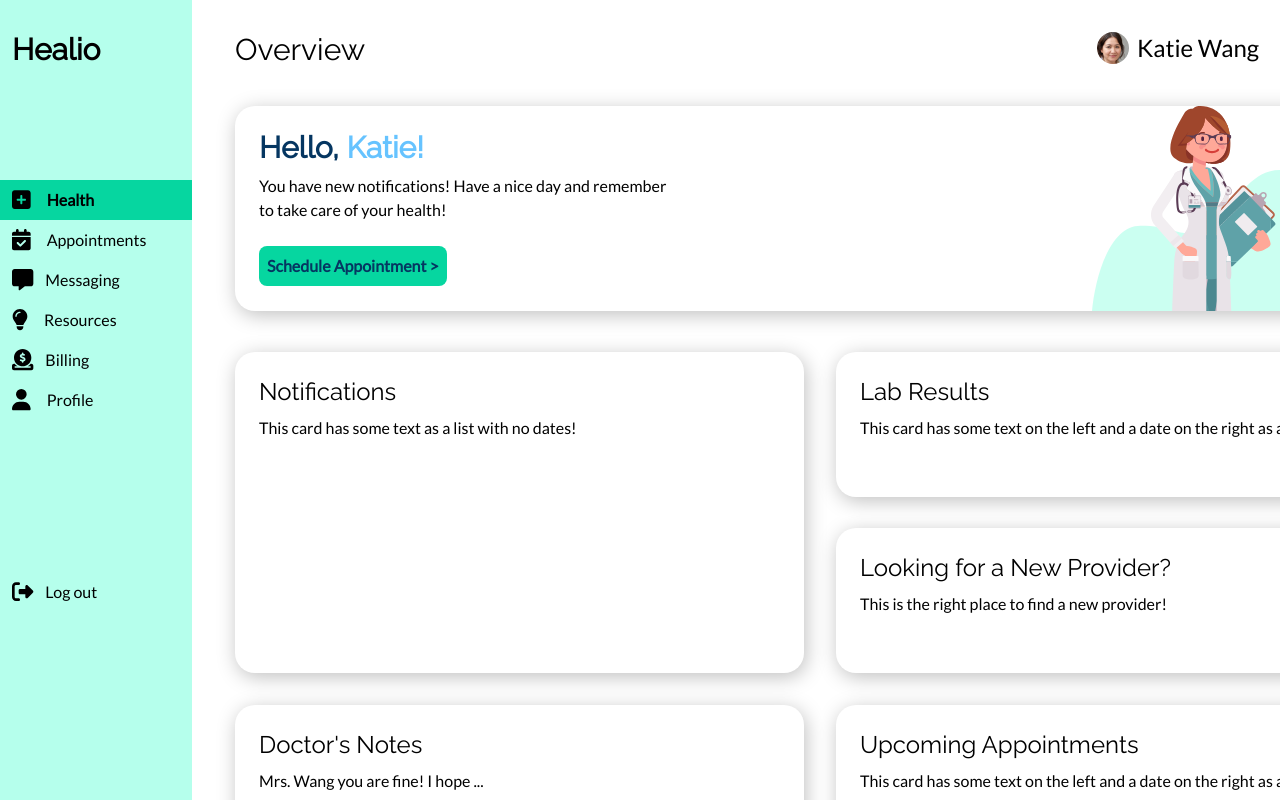
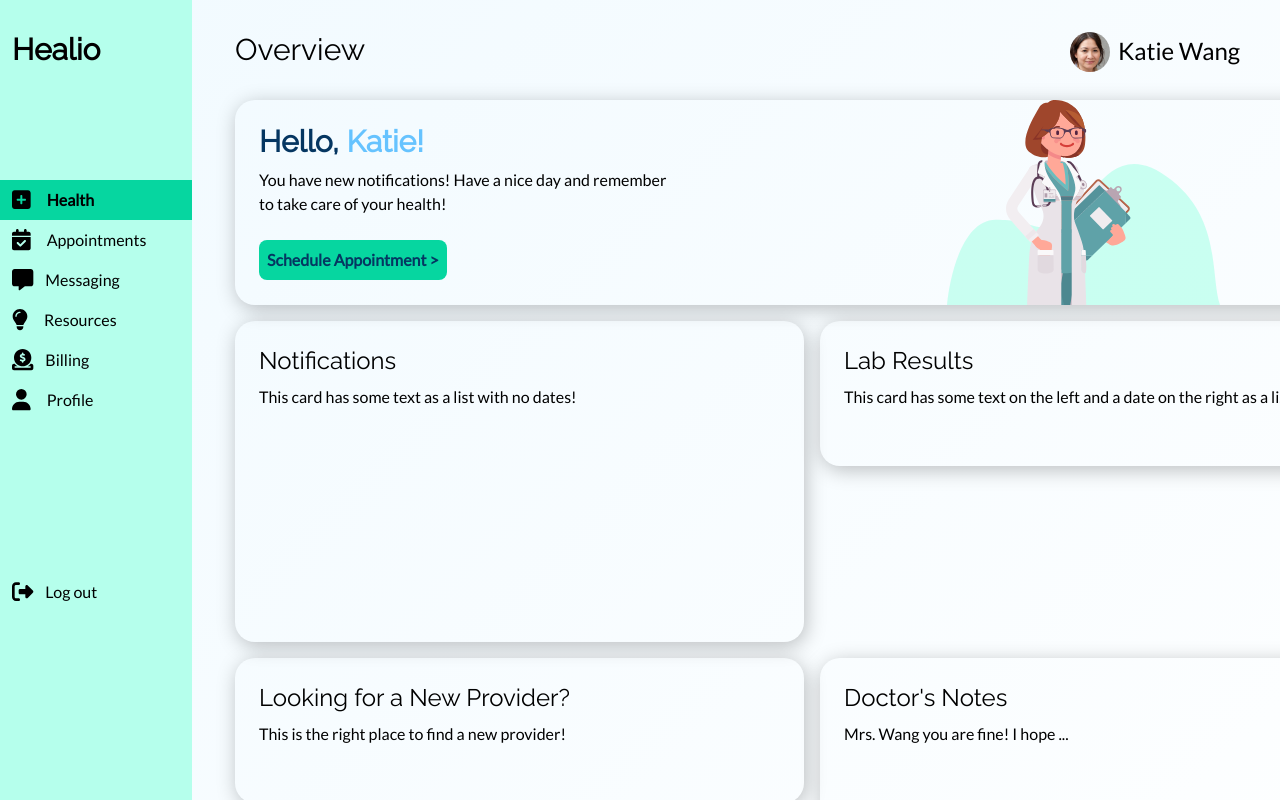
Before and after one commit to Jasonxu5/Healio, a React (Create React App) app: page / in a window 1280 px wide. Shown: the top 800 px of the page. Built offline with nearby package versions, Linux system fonts and the light colour scheme.

Commit message:
never ever use absolute positioning for cards

```diff
--- a/src/Health.js
+++ b/src/Health.js
@@ -20,12 +20,15 @@ const HEALTH_CARD_TITLES = [
 export default function Health() {
     // Profile picture under img: "rounded-full w-8 h-8"
     // Username under p: "text-2xl ml-2"
+    // "absolute left-[235px]"
     return (
-        <div>
-            <header className="absolute flex justify-end w-[80%] left-[235px] py-8">
-                <p className="font-heading text-3xl mr-auto">Overview</p>
-                <img className="rounded-full w-8 h-8" src={katie} alt="Katie Wang" />
-                <p className="text-2xl ml-2">Katie Wang</p>
+        <div className="flex flex-col">
+            <header className="flex py-8 pl-[235px]">
+                <p className="font-heading text-3xl">Overview</p>
+                <div className="absolute right-[40px]">
+                    <img className="rounded-full inline w-10 h-10 mb-2" src={katie} alt="Katie Wang" />
+                    <p className="inline text-2xl ml-2">Katie Wang</p>
+                </div>
             </header>
             <HealthCards user={'Katie'} />
         </div>
@@ -53,7 +56,7 @@ function HealthCards(props) {
         return <SingleHealthCard title={cardTitle} body={body} count={index} user={user} key={cardTitle} />;
     });
     return (
-        <div className="flex">
+        <div className="flex flex-wrap pl-[235px] gap-4">
             {healthInfoCards}
         </div>
     );
@@ -61,15 +64,16 @@ function HealthCards(props) {
 
 function CardHasImage(props) {
     const { isIntro } = props;
+
     if (isIntro) {
         return (
-            <div>
+            <div className="">
                 <p className="pt-2">You have new notifications! Have a nice day and remember</p>
                 <p>to take care of your health!</p>
                 <div className="mt-6 text-dark-blue">
                     <Link className="absolute p-2 font-semibold bg-dark-green rounded-lg" to='/appointments'>Schedule Appointment {'>'}</Link>
                 </div>
-                <img className="absolute top-0 right-[40px]" src={doctor} alt="Doctor Clip Art" />
+                <img className="absolute top-[100px] right-[60px]" src={doctor} alt="Doctor Clip Art" />
             </div>
         );
     } else {
@@ -79,6 +83,7 @@ function CardHasImage(props) {
 
 function CardHasList(props) {
     const { hasDateOnRight } = props;
+
     if (hasDateOnRight) {
         return <p className="pt-2">This card has some text on the left and a date on the right as a list!</p>
     } else {
@@ -90,30 +95,37 @@ function CardHasList(props) {
 function SingleHealthCard(props) {
     const { title, body, count, user } = props;
 
-    let leftPxSize;
-    let topPxSize;
+    // let leftPxSize;
+    // let topPxSize;
+    let smallCardAlignment;
     let widthPxSize;
     let heightPxSize;
     let headerStyle;
 
-    // Position card based on left anchors
-    if (count <= 1 || count === 4) {
-        leftPxSize = 'left-[235px] ';
+    // // Position card based on left anchors
+    // if (count <= 1 || count === 4) {
+    //     leftPxSize = ''; // 'left-[235px] '
+    // } else {
+    //     leftPxSize = ''; // 'left-[836px] '
+    // }
+
+    // // Position card based on top anchors
+    // if (count === 0) {
+    //     topPxSize = ''; // 'top-[106px] '
+    // } else if (count < 3) {
+    //     topPxSize = ''; // 'top-[352px] '
+    // } else if (count < 4) {
+    //     topPxSize = ''; // 'top-[528px] '
+    // } else {
+    //     topPxSize = ''; // 'top-[705px] '
+    // }
+
+    // Align small cards together
+    if (count === 2 || count === 3) {
+        smallCardAlignment = ' ';
     } else {
-        leftPxSize = 'left-[836px] ';
+        smallCardAlignment = '';
     }
-
-    // Position card based on top anchors
-    if (count === 0) {
-        topPxSize = 'top-[106px] ';
-    } else if (count < 3) {
-        topPxSize = 'top-[352px] ';
-    } else if (count < 4) {
-        topPxSize = 'top-[528px] ';
-    } else {
-        topPxSize = 'top-[705px] ';
-    }
-
     // Determine card width based on position
     if (count === 0) {
         widthPxSize = 'w-[1170px] ';
@@ -145,7 +157,7 @@ function SingleHealthCard(props) {
         headerStyle = <h2 className='font-heading text-2xl'>{title}</h2>
     }
     return (
-        <div className={"absolute p-6 " + leftPxSize + topPxSize + widthPxSize + heightPxSize + "bg-white shadow-[2px_4px_20px_rgba(0,0,0,0.25)] rounded-[20px]"}>
+        <div className={"p-6 " + smallCardAlignment + widthPxSize + heightPxSize + "bg-white shadow-[2px_4px_20px_rgba(0,0,0,0.25)] rounded-[20px]"}>
             {headerStyle}
             {body}
         </div>
```
